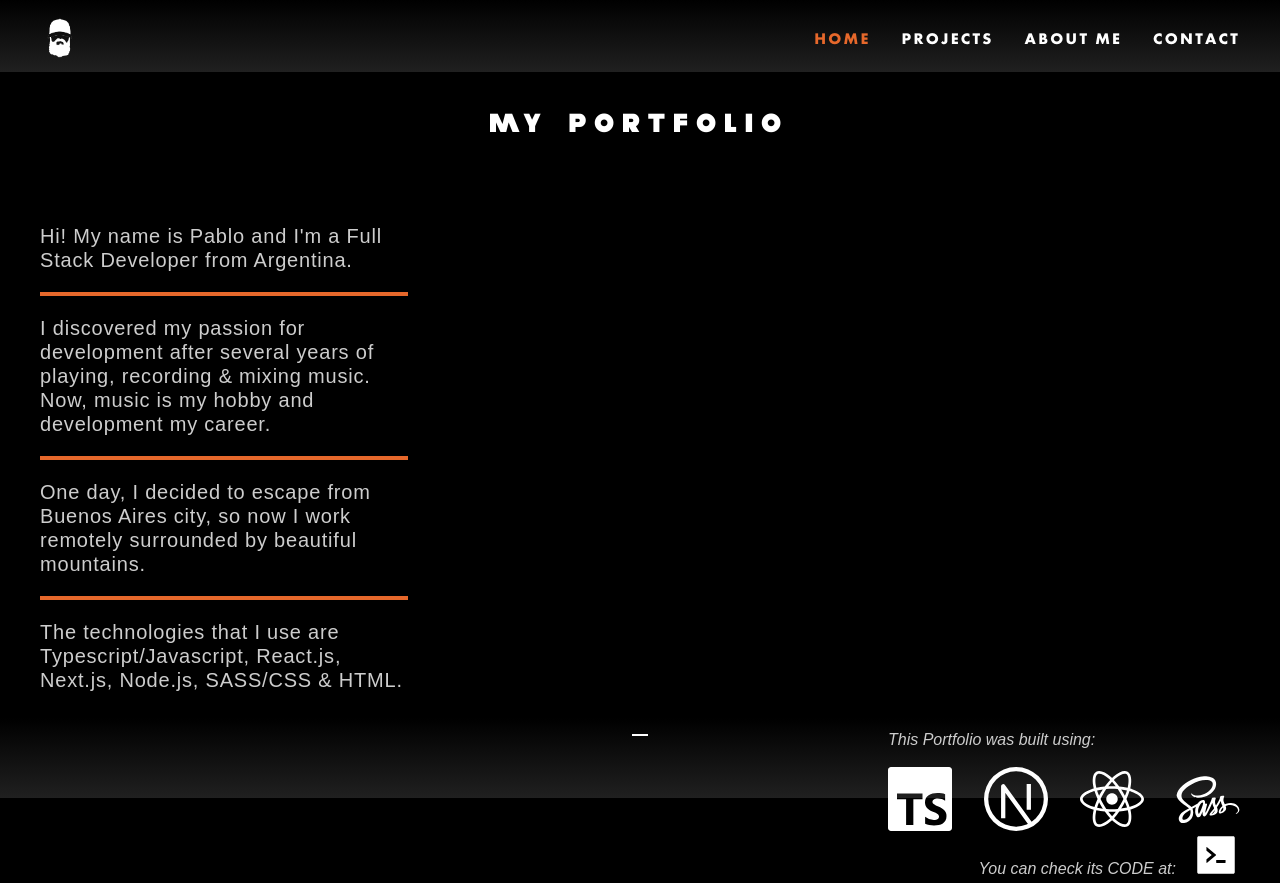
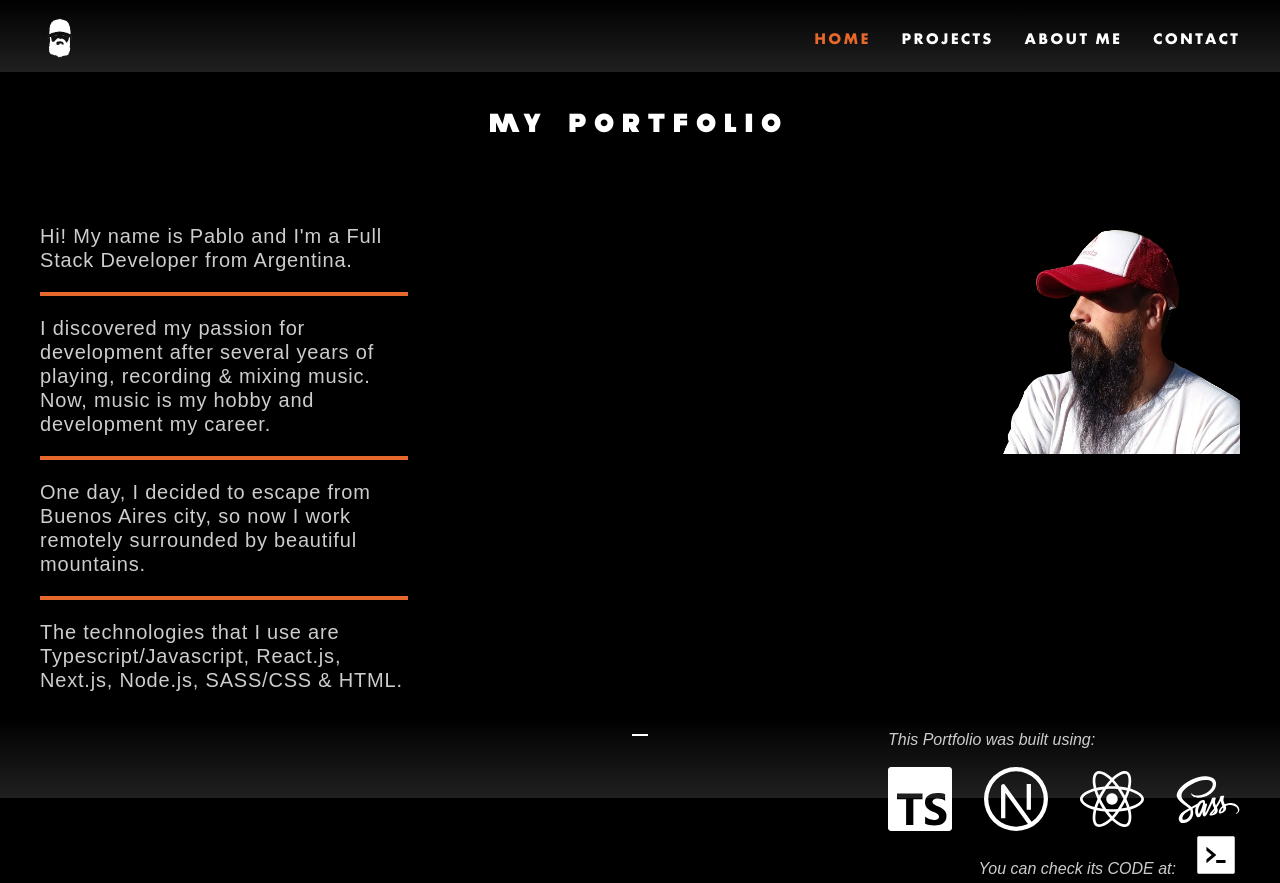
Before and after one commit to pablojacosta/pablo-acosta-portfolio, a Next.js app: page / in a window 1280 px wide. Built offline with nearby package versions, Linux system fonts and the light colour scheme; some icons are missing; a web font is replaced by a local one.

Commit message:
feat: :sparkles: Working on Home section.

```diff
--- a/src/components/pages/Home/Home.module.scss
+++ b/src/components/pages/Home/Home.module.scss
@@ -7,6 +7,11 @@
 
   .top {
     .content {
+      display: flex;
+      justify-content: space-between;
+
+      .leftSection {
+        .text {
           display: flex;
           flex-direction: column;
 
@@ -45,6 +50,14 @@
         }
       }
 
+      .rightSection {
+        img {
+          //   border-radius: 50%;
+        }
+      }
+    }
+  }
+
   .bottom {
     display: flex;
     justify-content: flex-end;
--- a/src/components/pages/Home/Home.tsx
+++ b/src/components/pages/Home/Home.tsx
@@ -4,6 +4,8 @@ import Icons from "@components/shared/Icons";
 import IconCode from "@components/elements/Icons/CodeIcon/CodeIcon";
 import Link from "next/link";
 import { PORTFOLIO_URL } from "constants/externalLinks";
+import Image from "next/image";
+import photo from "@images/profile-photo-no-bg.png";
 
 const Home = () => {
   return (
@@ -12,32 +14,48 @@ const Home = () => {
         <div className={styles.top}>
           <h1>My Portfolio</h1>
           <div className={styles.content}>
-            <div className={`${styles.square} ${styles.border} ${styles.left}`}>
+            <div className={styles.leftSection}>
+              <div className={styles.text}>
+                <div
+                  className={`${styles.square} ${styles.border} ${styles.left}`}
+                >
                   <p>
-                Hi! My name is Pablo and I&apos;m a Full Stack Developer from
-                Argentina.
+                    Hi! My name is Pablo and I&apos;m a Full Stack Developer
+                    from Argentina.
                   </p>
                 </div>
                 <div
                   className={`${styles.square} ${styles.border} ${styles.right}`}
                 >
                   <p>
-                I discovered my passion for development after several years of
-                playing, recording & mixing music. Now, music is my hobby and
-                development my career.
+                    I discovered my passion for development after several years
+                    of playing, recording & mixing music. Now, music is my hobby
+                    and development my career.
                   </p>
                 </div>
-            <div className={`${styles.square} ${styles.border} ${styles.left}`}>
+                <div
+                  className={`${styles.square} ${styles.border} ${styles.left}`}
+                >
                   <p>
-                One day, I decided to escape from Buenos Aires city, so now I
-                work remotely surrounded by beautiful mountains.
+                    One day, I decided to escape from Buenos Aires city, so now
+                    I work remotely surrounded by beautiful mountains.
                   </p>
                 </div>
                 <div className={`${styles.square} ${styles.right}`}>
                   <p>
-                The technologies that I use are Typescript/Javascript, React.js,
-                Next.js, Node.js, SASS/CSS & HTML.
+                    The technologies that I use are Typescript/Javascript,
+                    React.js, Next.js, Node.js, SASS/CSS & HTML.
                   </p>
+                </div>
+              </div>
+            </div>
+            <div className={styles.rightSection}>
+              <Image
+                src={photo.src}
+                alt="Portfolio Photo"
+                width={250}
+                height={250}
+              />
             </div>
           </div>
         </div>
```
Also changed, not shown: src/assets/images/profile-photo-no-bg.png (added), 1 other file (tests, documents, lock files or other folders). Lines whose indentation alone changed are shown as unchanged.
